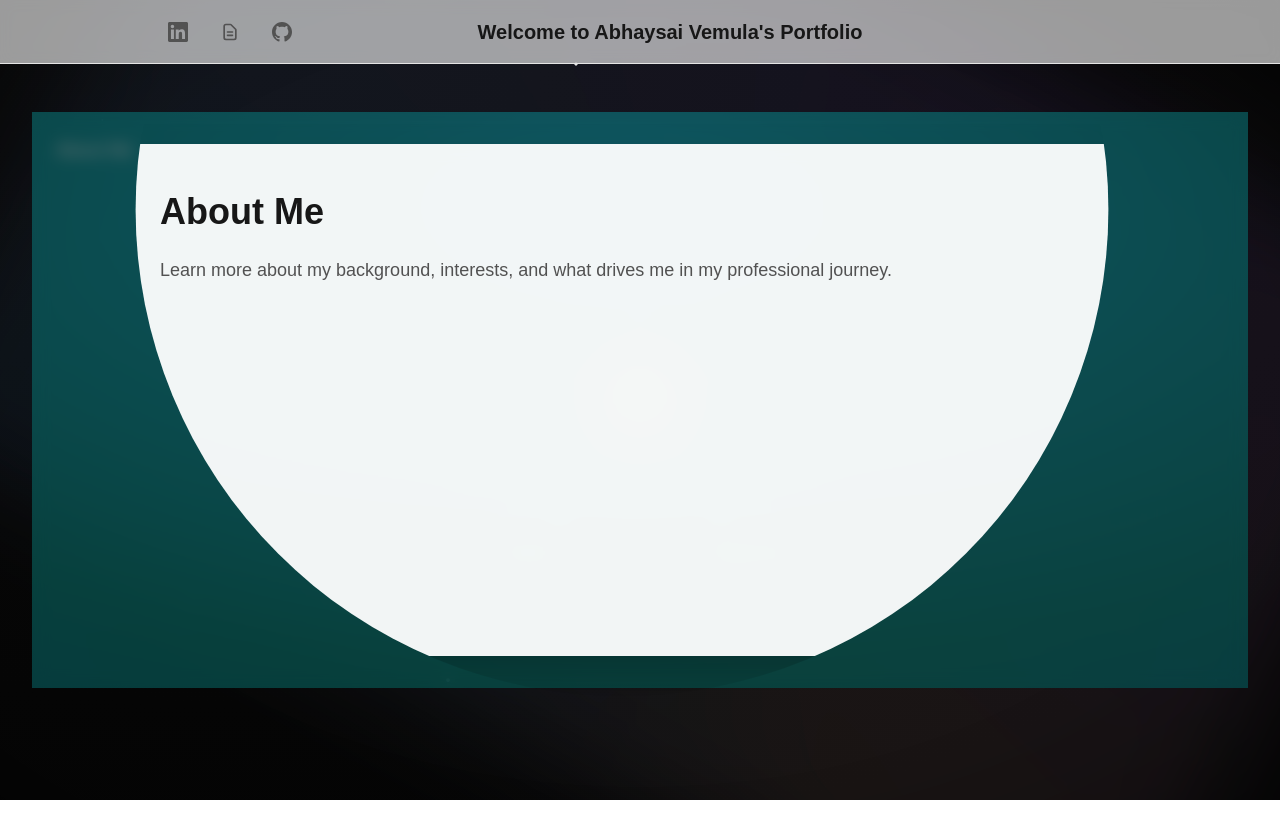
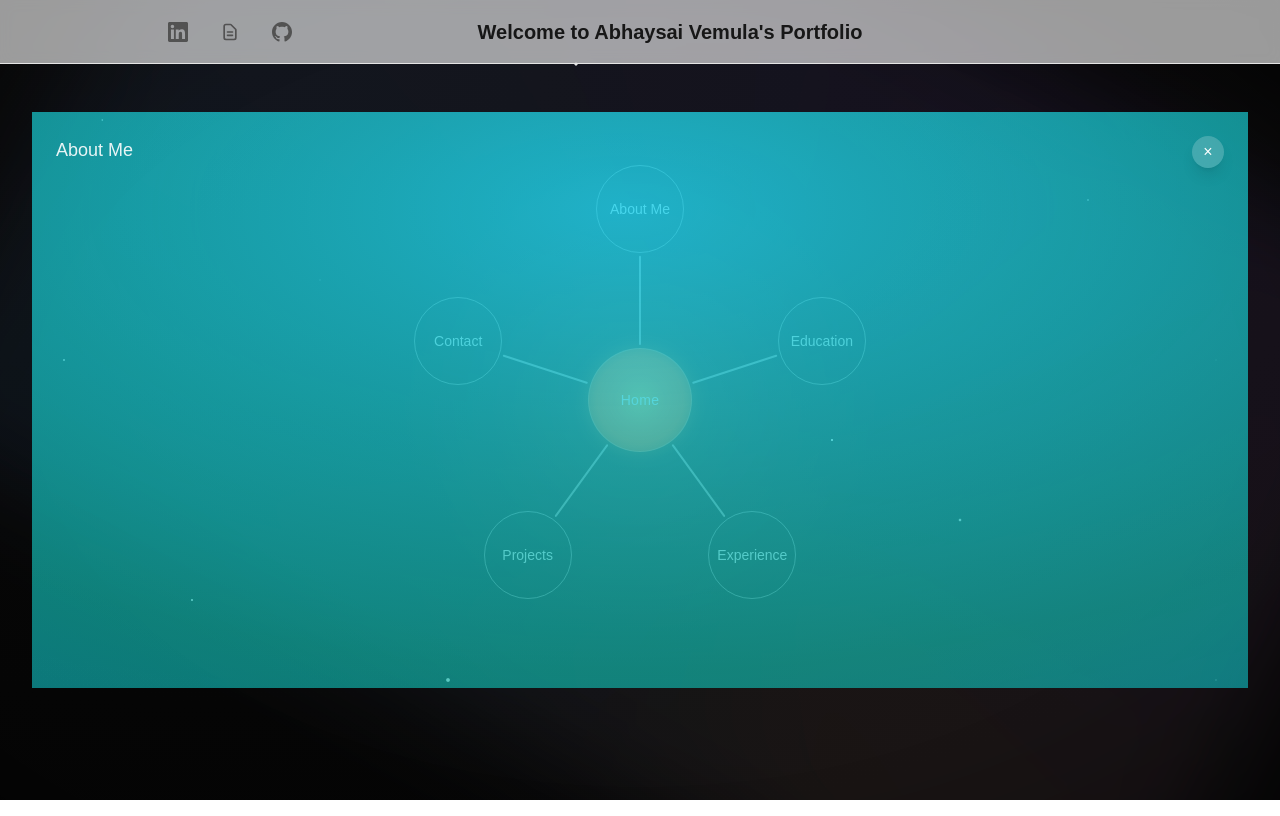
Before and after one commit to abhaysaiv0618/Personal-Website, a Next.js app in the folder web/: page / in a window 1280 px wide. Both pictures are taken after a click on the button "About Me". Built offline with nearby package versions, Linux system fonts and the light colour scheme.

Commit message:
expansion 3

```diff
--- a/web/src/app/globals.css
+++ b/web/src/app/globals.css
@@ -903,3 +903,12 @@ body {
     animation: none;
   }
 }
+
+/* Modal surface safety overrides - prevent any circular masking */
+.modal-surface,
+[role="dialog"][aria-modal="true"] {
+  -webkit-mask: none !important;
+  mask: none !important;
+  clip-path: none !important;
+  border-radius: 16px !important;
+}
--- a/web/src/components/graph/GraphNav.tsx
+++ b/web/src/components/graph/GraphNav.tsx
@@ -51,6 +51,8 @@ export default function GraphNav({ onSelect }: GraphNavProps) {
     y: number;
   }>({ x: 0, y: 0 });
   const [showContent, setShowContent] = useState(false);
+  const [modalOpacity, setModalOpacity] = useState(0);
+  const [expansionFadeOut, setExpansionFadeOut] = useState(false);
 
   useEffect(() => {
     const mq = window.matchMedia("(prefers-reduced-motion: reduce)");
@@ -160,10 +162,10 @@ export default function GraphNav({ onSelect }: GraphNavProps) {
       document.activeElement.blur();
     }
 
-    // For HOME: close any open content, then spin and notify parent
+    // For HOME: close any open expansion, then spin and notify parent
     if (node.id === "home") {
-      // Close any open content first
-      if (showContent) {
+      // Close any open expansion first
+      if (expandingNode) {
         closeContent();
         return;
       }
@@ -212,10 +214,8 @@ export default function GraphNav({ onSelect }: GraphNavProps) {
       if (progress < 1) {
         requestAnimationFrame(animate);
       } else {
-        // Expansion complete, show content instead of navigating
-        setTimeout(() => {
-          setShowContent(true);
-        }, 200);
+        // Expansion complete - this is the final state, no modal
+        // Keep the blue-green expansion visible
       }
     }
 
@@ -240,11 +240,11 @@ export default function GraphNav({ onSelect }: GraphNavProps) {
     }
   }
 
-  // Close content and return to graph
+  // Close expansion and return to graph
   function closeContent() {
-    setShowContent(false);
     setExpandingNode(null);
     setExpansionProgress(0);
+    setExpansionFadeOut(false);
   }
 
   return (
@@ -258,7 +258,7 @@ export default function GraphNav({ onSelect }: GraphNavProps) {
         minHeight: ready ? "auto" : "65vh", // ensure container has proper height
       }}
     >
-      {/* Sphere expansion overlay */}
+      {/* Sphere expansion overlay - this is the final state */}
       {expandingNode && (
         <>
           {/* Blue-green background overlay */}
@@ -304,41 +304,17 @@ export default function GraphNav({ onSelect }: GraphNavProps) {
           >
             {expandingNode.label}
           </div>
-        </>
-      )}
 
-      {/* Content display area */}
-      {showContent && expandingNode && (
-        <>
-          {/* Dimmed background */}
-          <div
-            className="absolute inset-0 bg-black/50 backdrop-blur-sm z-40"
-            onClick={closeContent}
-          />
-
-          {/* Content container */}
-          <div
-            className="absolute inset-0 z-50 flex items-center justify-center p-8"
-            style={{
-              clipPath: `circle(${Math.max(size.w, size.h) * 0.4}px at ${
-                expansionOrigin.x
-              }px ${expansionOrigin.y}px)`,
-            }}
-          >
-            {/* Close button */}
+          {/* Close button - only visible when expansion is complete */}
+          {expansionProgress === 1 && (
             <button
               onClick={closeContent}
-              className="absolute top-4 right-4 z-60 bg-white/10 hover:bg-white/20 text-white rounded-full w-8 h-8 flex items-center justify-center backdrop-blur-sm transition-colors"
+              className="absolute top-6 right-6 z-50 bg-white/20 hover:bg-white/30 text-white rounded-full w-8 h-8 flex items-center justify-center backdrop-blur-sm transition-colors shadow-lg"
               aria-label="Close"
             >
               ×
             </button>
-
-            {/* Scrollable content */}
-            <div className="w-full h-full overflow-y-auto bg-white/95 dark:bg-gray-900/95 rounded-lg shadow-2xl backdrop-blur-sm">
-              {renderContent(expandingNode)}
-            </div>
-          </div>
+          )}
         </>
       )}
 
```
